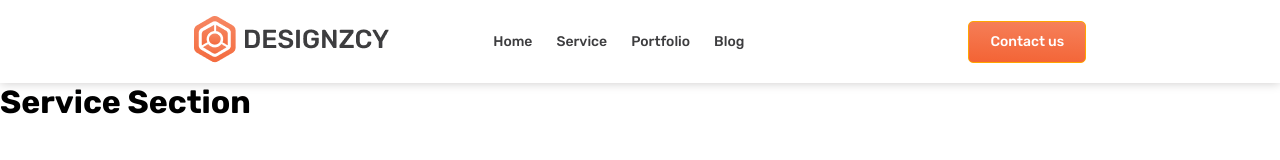
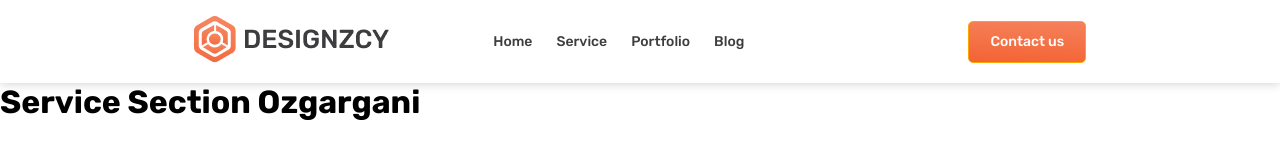
Before and after one commit to SaidahmadRasulov/Design, a plain HTML site: page service.html in a window 1280 px wide. Drawn offline with Linux system fonts and the light colour scheme.

Commit message:
Servicega ma'lumot kowildi

```diff
--- a/service.html
+++ b/service.html
@@ -66,6 +66,6 @@
             </nav>
         </div>
     </header>
-    <h1>Service Section</h1>
+    <h1>Service Section Ozgargani</h1>
 </body>
 </html>
```
